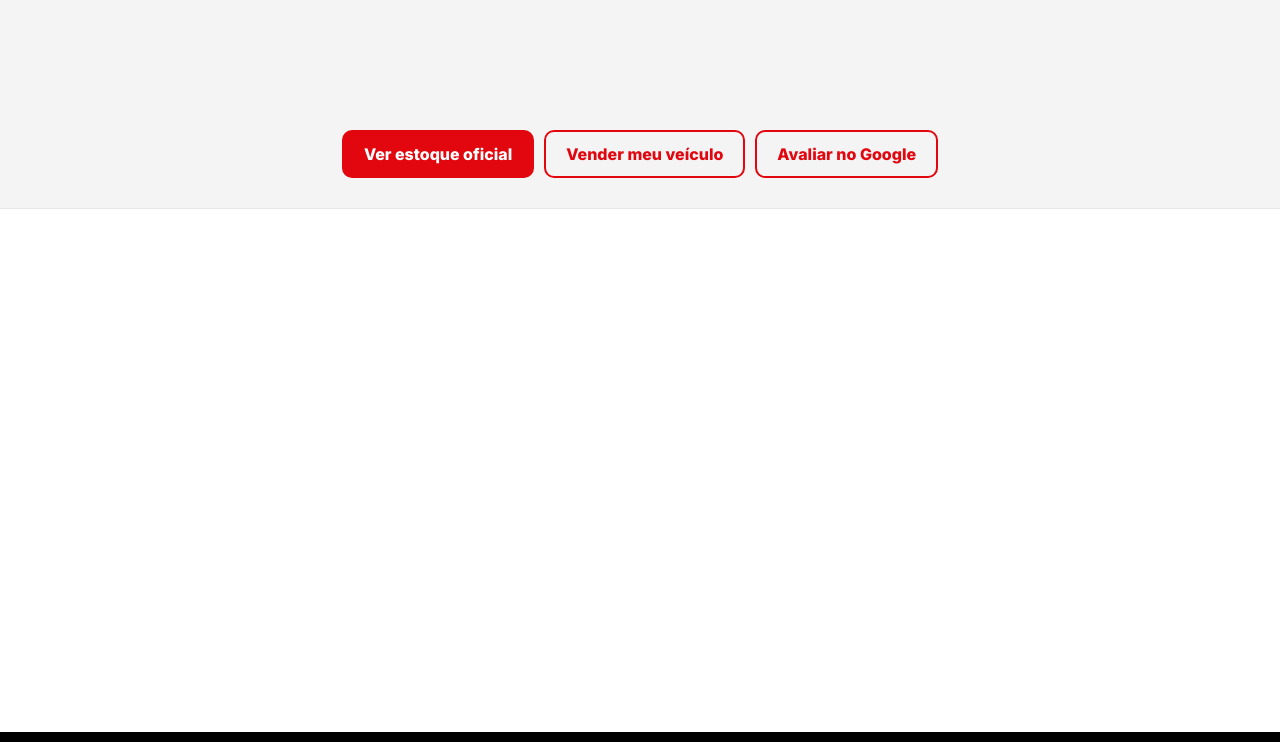
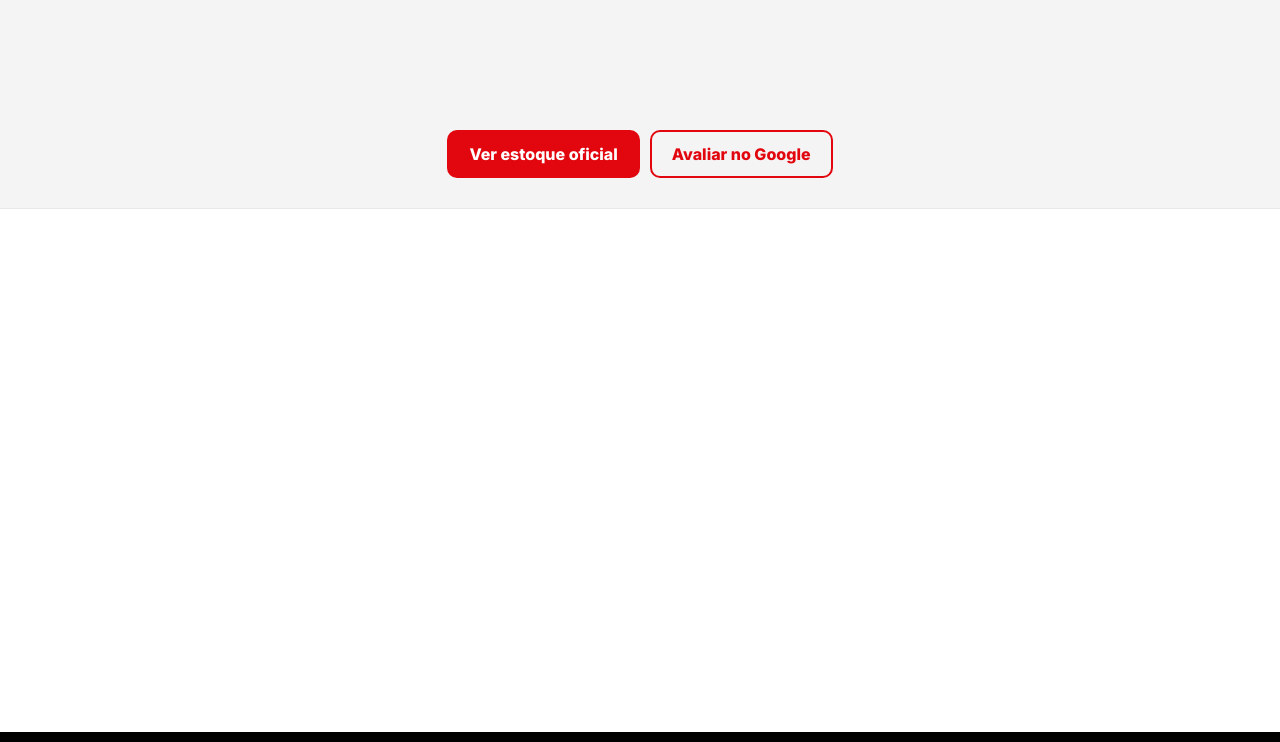
Before and after one commit to williamschmitt38-svg/auto-place-veiculos, a plain HTML site: page index.html in a window 1280 px wide. Shown: the part 2840-3582 px from the top of the page. Drawn offline with Linux system fonts and the light colour scheme.

Commit message:
Refino fiel ao padrao momocar

```diff
--- a/index.html
+++ b/index.html
@@ -224,7 +224,6 @@
     </div>
     <div style="text-align:center;margin-top:16px;display:flex;gap:10px;justify-content:center;flex-wrap:wrap">
       <a class="btn-red" target="_blank" href="https://acheveiculos.com/busca/revenda/auto-place-veiculos">Ver estoque oficial</a>
-      <a class="btn-outline" target="_blank" href="https://wa.me/5554996055696?text=Ol%C3%A1!%20Quero%20vender%20meu%20ve%C3%ADculo.">Vender meu veículo</a>
       <a class="btn-outline" target="_blank" href="https://www.google.com/maps/search/?api=1&query=Rua+Conselheiro+Dantas+911+Caxias+do+Sul">Avaliar no Google</a>
     </div>
   </div>
```
